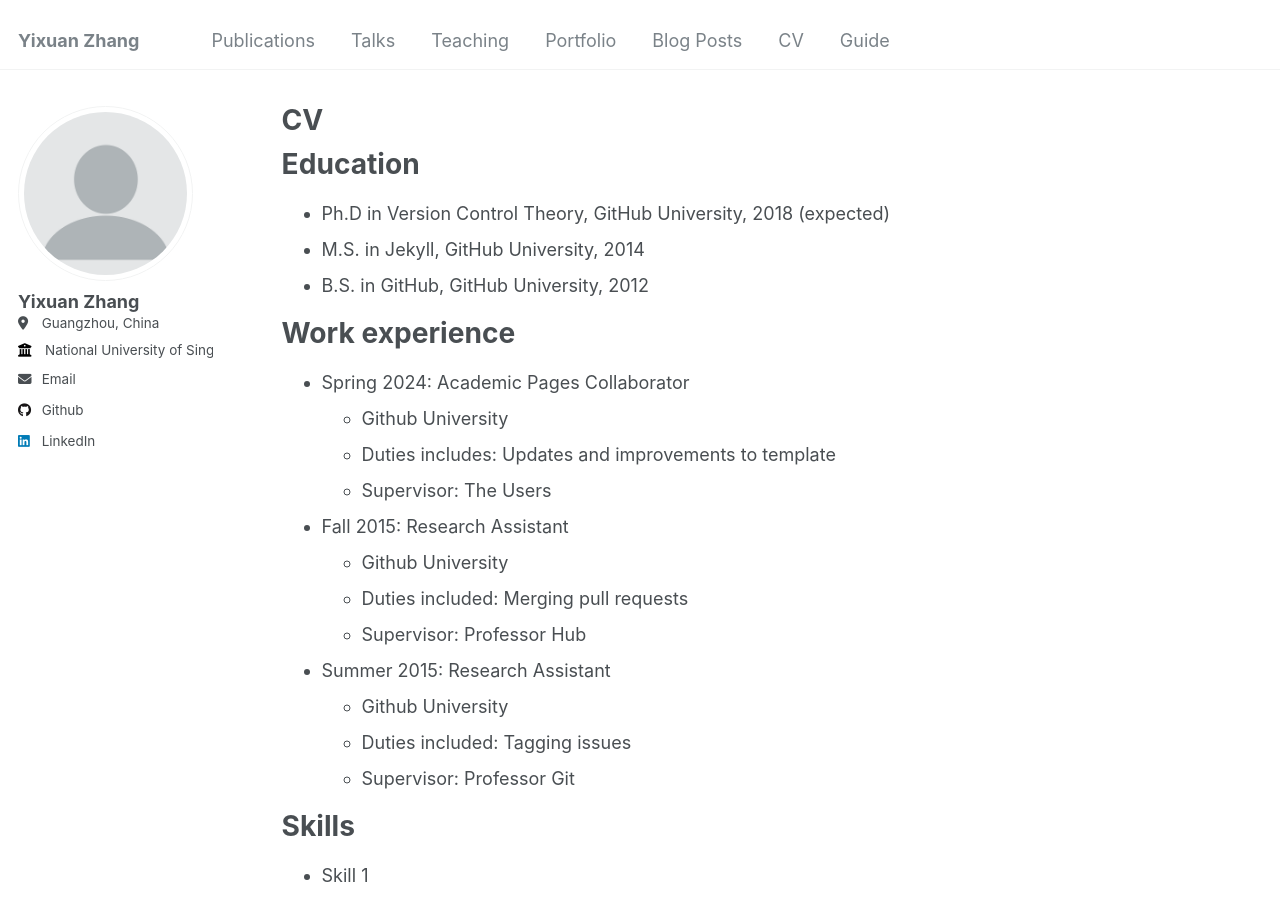
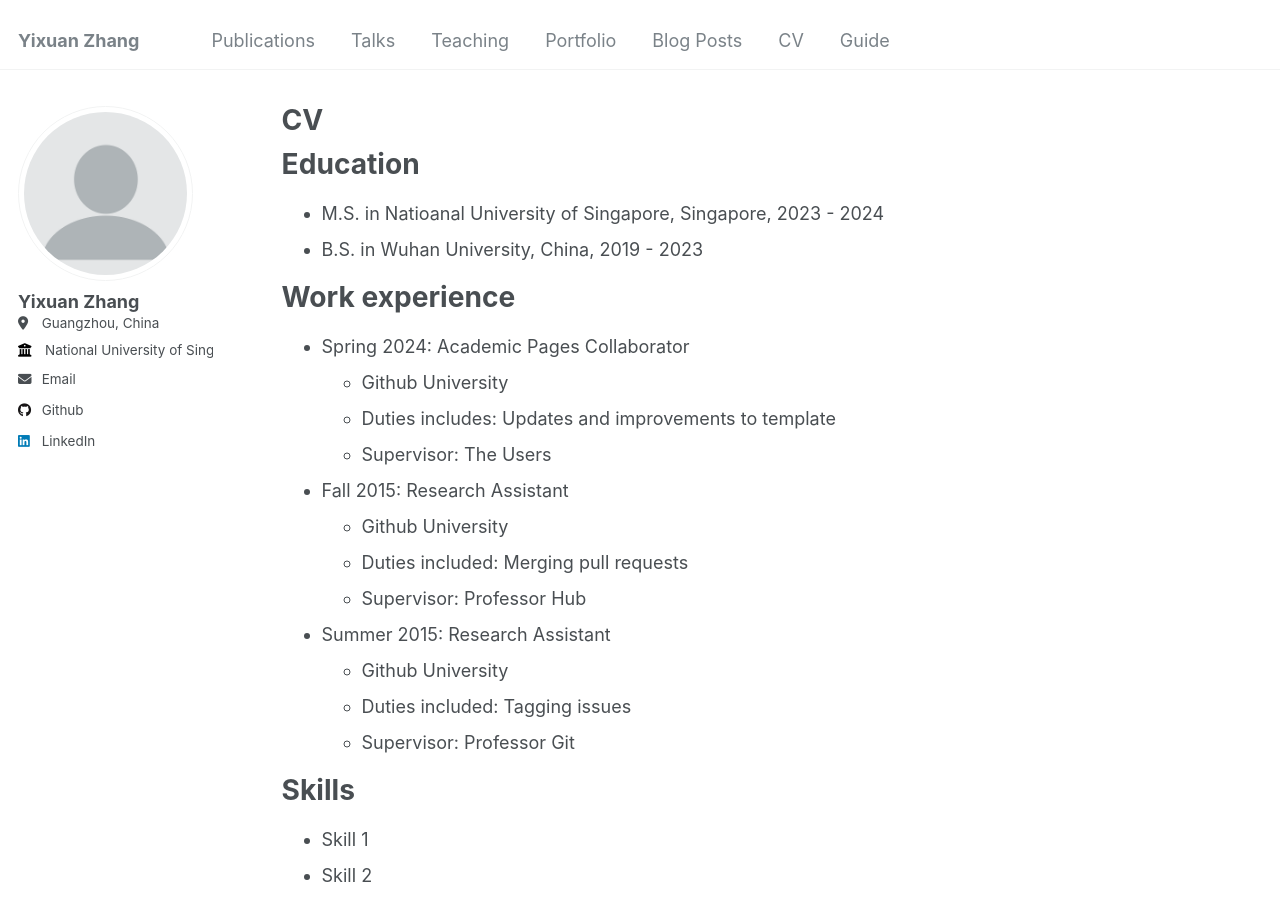
Before and after one commit to yixuanxyz/yixuanxyz.github.io, a Jekyll site: the page built from _pages/cv.md, in a window 1280 px wide and 900 px high. Built offline with Jekyll 4.4.1, drawn with Linux system fonts in a browser that asks for light colours.

Commit message:
Update cv.md

```diff
--- a/_pages/cv.md
+++ b/_pages/cv.md
@@ -11,9 +11,8 @@ redirect_from:
 
 Education
 ======
-* Ph.D in Version Control Theory, GitHub University, 2018 (expected)
-* M.S. in Jekyll, GitHub University, 2014
-* B.S. in GitHub, GitHub University, 2012
+* M.S. in Natioanal University of Singapore, Singapore, 2023 - 2024
+* B.S. in Wuhan University, China, 2019 - 2023
 
 Work experience
 ======
```
